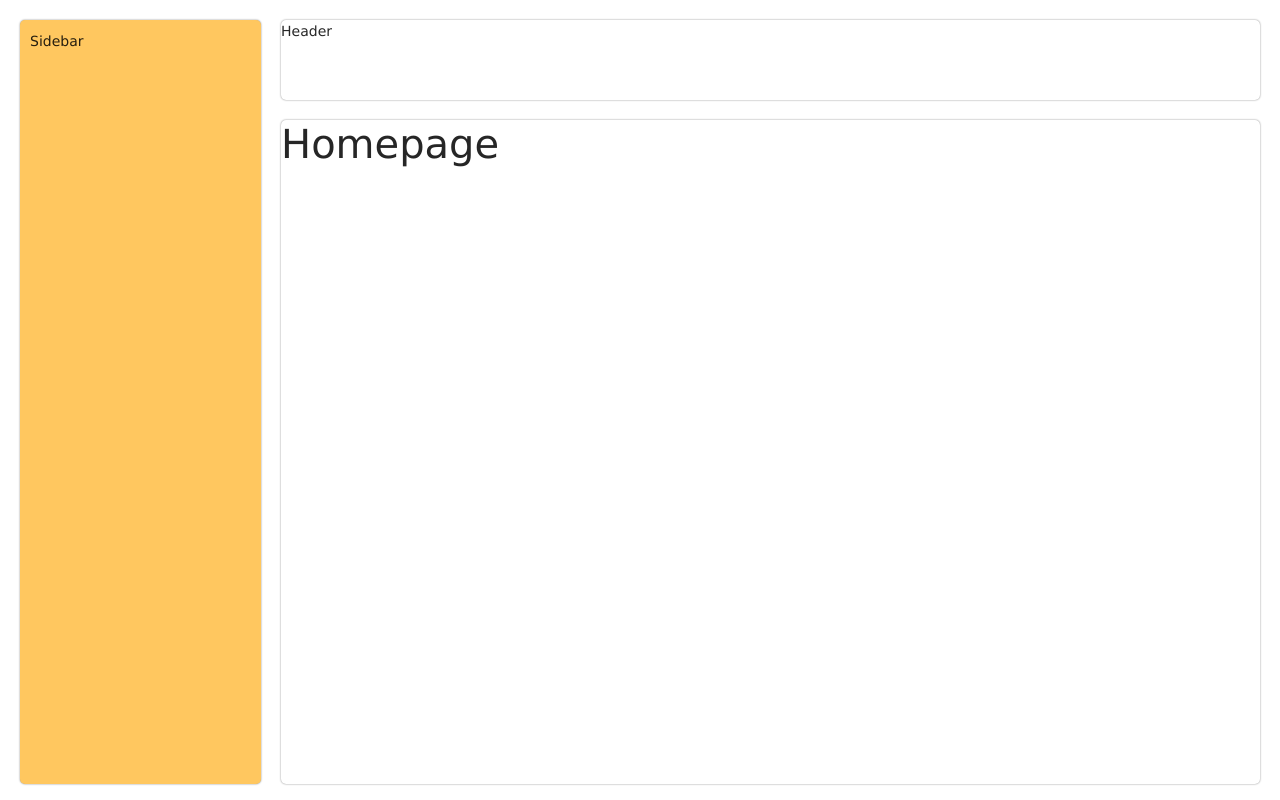
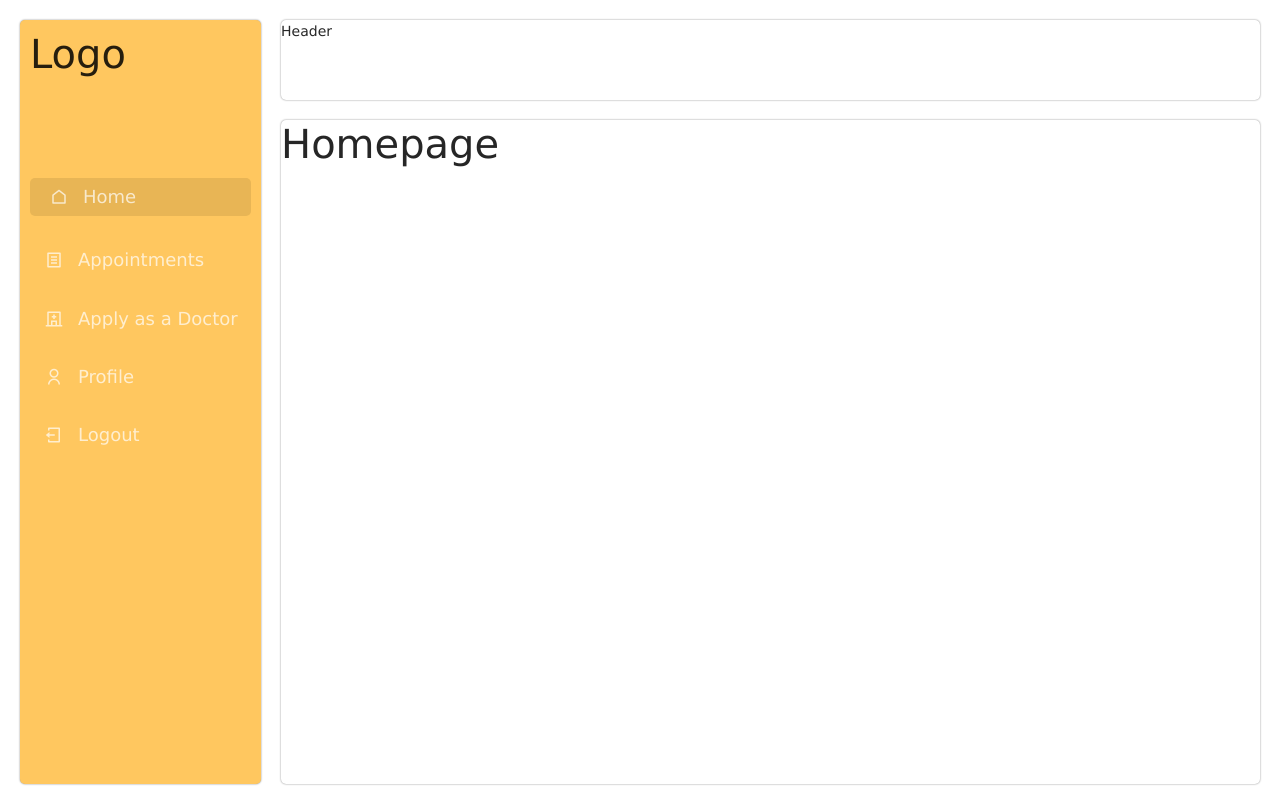
Before and after one commit to Champ-Dog/appointments-application-client-, a React (Create React App) app: page / in a window 1280 px wide. Built offline with nearby package versions, Linux system fonts and the light colour scheme; no server answers; sample sign-in values are in the browser's storage.

Commit message:
Added and styled menu items for navigation sidebar

```diff
--- a/public/index.html
+++ b/public/index.html
@@ -19,6 +19,10 @@
       integrity="sha384-gH2yIJqKdNHPEq0n4Mqa/HGKIhSkIHeL5AyhkYV8i59U5AR6csBvApHHNl/vI1Bx"
       crossorigin="anonymous"
     />
+    <link
+      href="https://cdn.jsdelivr.net/npm/remixicon@2.2.0/fonts/remixicon.css"
+      rel="stylesheet"
+    />
     <title>My Appointment App</title>
   </head>
   <body>
--- a/src/components/Layout.js
+++ b/src/components/Layout.js
@@ -1,11 +1,74 @@
 import React from "react";
-import '../layout.css'
+import { useLocation } from "react-router-dom";
+import { Link } from "react-router-dom";
+import "../layout.css";
 
 function Layout({ children }) {
+  const location = useLocation();
+
+  // Sidebar menu
+  const userMenu = [
+    {
+      name: "Home",
+      path: "/",
+      icon: "ri-home-line",
+    },
+    {
+      name: "Appointments",
+      path: "/appointments",
+      icon: "ri-file-list-line",
+    },
+    {
+      name: "Apply as a Doctor",
+      path: "/apply-doctor",
+      icon: "ri-hospital-line",
+    },
+    {
+      name: "Profile",
+      path: "/profile",
+      icon: "ri-user-line",
+    },
+    {
+      name: "Logout",
+      path: "/logout",
+      icon: "ri-logout-box-line",
+    },
+  ];
+
+  const menuToBeRendered = userMenu;
+
   return (
     <div className="main">
       <div className="d-flex layout">
-        <div className="sidebar">Sidebar</div>
+        {/* Sidebar */}
+        <div className="sidebar">
+          <div className="sidebar-header">
+            <h1>Logo</h1>
+          </div>
+
+          {/* Iterate through defined menu items to populate sidebar menu */}
+          <div className="menu">
+            {menuToBeRendered.map((menu) => {
+              // We wish to visually highlight the menu item for the current page/location.
+              // To do this, we will conditionally add an extra class to a menu item when it's path is the same as the current page/location
+              const isActive = location.pathname === menu.path;
+
+              return (
+                <div
+                  className={`d-flex menu-item ${
+                    // Grant 'active-menu-item' class to menu item when above condition is met
+                    isActive && "active-menu-item"
+                  }`}
+                >
+                  <i className={menu.icon}></i>
+                  <Link to={menu.path}>{menu.name}</Link>
+                </div>
+              );
+            })}
+          </div>
+        </div>
+
+        {/* Body */}
         <div className="content">
           <div className="header">Header</div>
           <div className="body">{children}</div>
--- a/src/layout.css
+++ b/src/layout.css
@@ -34,3 +34,34 @@
     height: 83vh;
     width: 100%;
 }
+
+/* Sidebar menu styling */
+
+.menu {
+    margin-top: 100px;
+}
+
+.menu-item {
+    margin-top: 30px;
+
+}
+
+.menu-item a {
+    color: rgba(255, 255, 255, 0.7);
+    text-decoration: none;
+    font-size: 18px;
+}
+
+.menu-item i {
+    color: rgba(255, 255, 255, 0.7);
+    text-decoration: none;
+    font-size: 18px;
+    margin: 0 15px;
+}
+
+.active-menu-item {
+    color: white;
+    background-color: #e8b555;
+    padding: 5px;
+    border-radius: 5px;
+}
```
